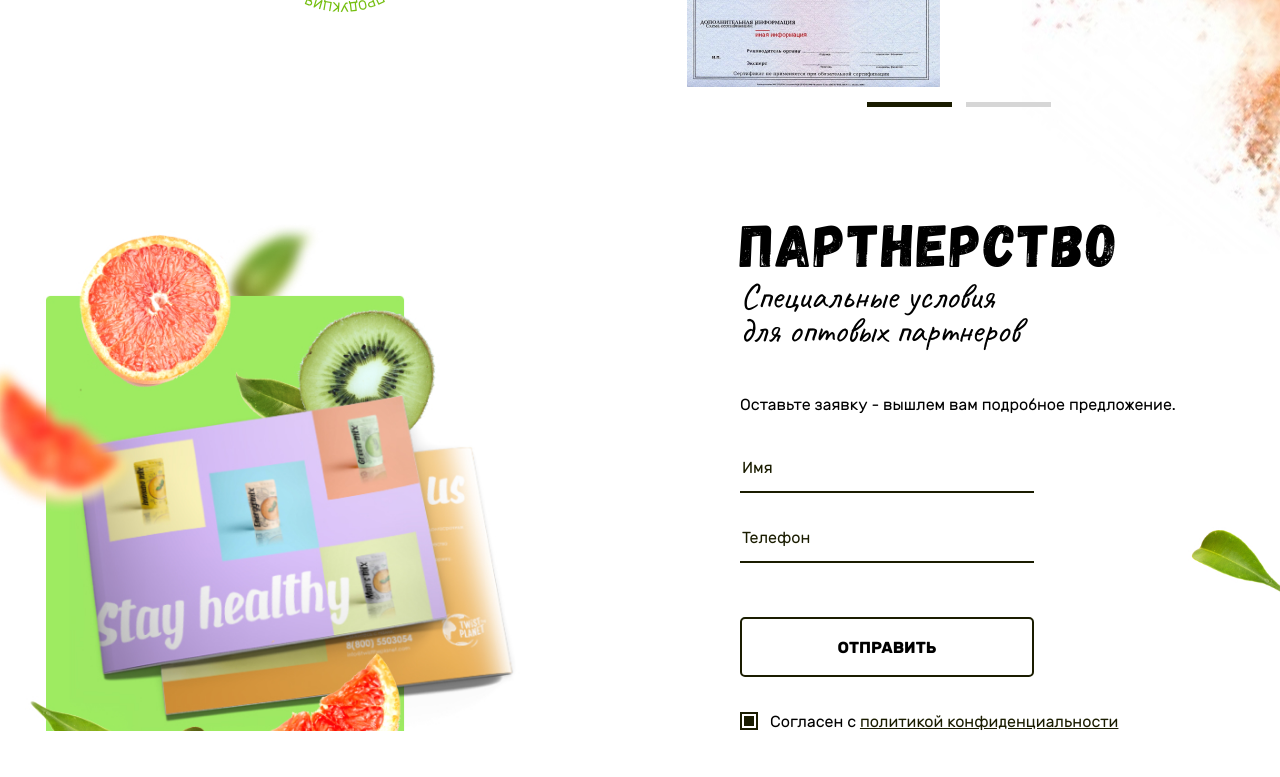
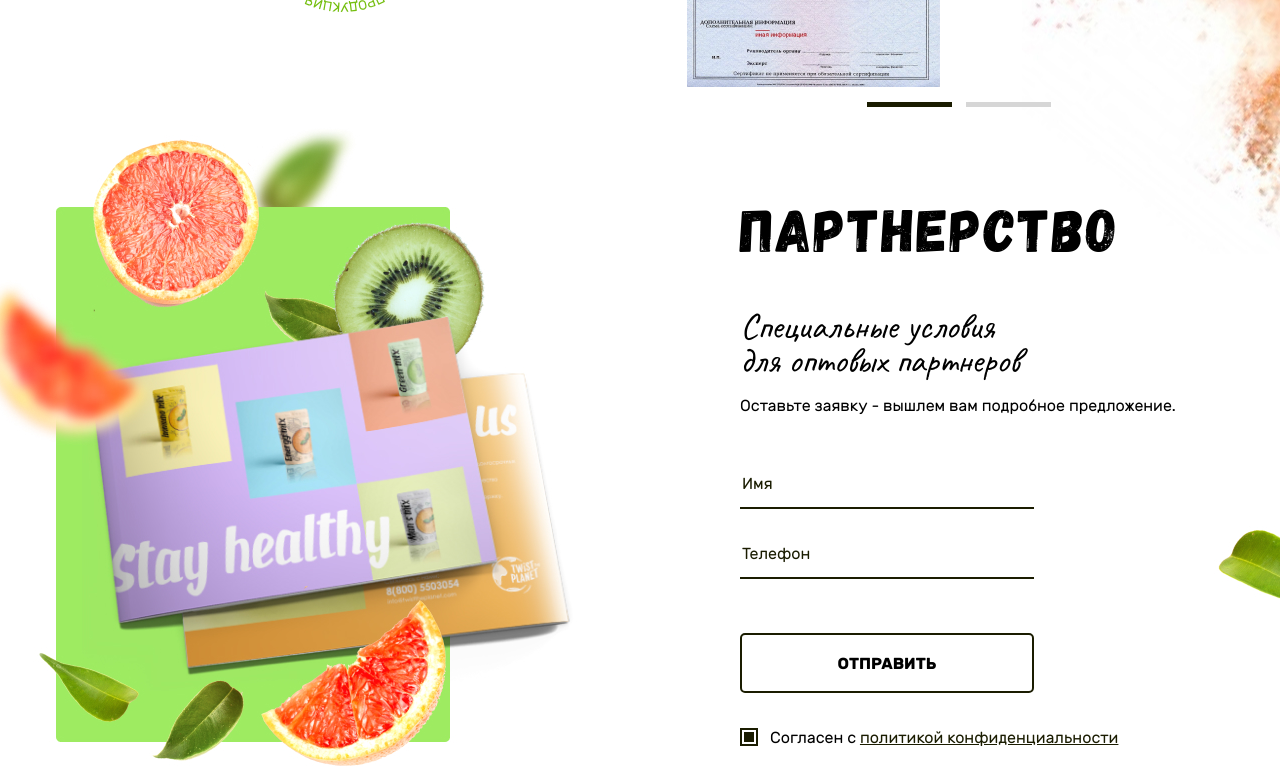
Before and after one commit to mynamedaze/twist, a website: page index.html in a window 1280 px wide. Shown: the part 4028-4805 px from the top of the page. Before the commit the page ends 4759 px from the top, so only its background shows below. Drawn offline with Linux system fonts and the light colour scheme.

Commit message:
доделал верстку блока партнеров

```diff
--- a/sass/blocks/partners.scss
+++ b/sass/blocks/partners.scss
@@ -5,39 +5,54 @@
   @media #{$max-mobile-width} {
     display: none;
   }
+  @media #{$min-tablet-width} {
+    padding-top: 20px;
+    padding-bottom: 20px;
+  }
+  @media #{$min-desktop-width} {
+    padding-top: 30px;
+    padding-bottom: 30px;
+  }
   .partners__wrapper {
     position: relative;
     &::before {
       @media #{$min-tablet-width} {
         position: absolute;
         content: "";
-        top: 0;
         background-repeat: no-repeat;
         background-position: center;
         background-size: contain;
-        left: 0;
-        width: 50%;
-        height: 500px;
+        width: 60%;
+        height: 600px;
         background-image: url("/wp-content/themes/twist/img/partners__bg--desktop.jpg");
         left: -70px;
+        top: -68px;
       }
       @media #{$min-desktop-width} {
+        width: 649px;
         height: 706px;
         left: -105px;
+        top: -97px;
       }
     }
     &::after {
       @media #{$min-tablet-width} {
         position: absolute;
         content: "";
-        right: -60px;
-        bottom: 120px;
+        right: -93px;
+        bottom: 70px;
         width: 103px;
         height: 96px;
         background-repeat: no-repeat;
         background-position: center;
         background-size: contain;
         background-image: url("/wp-content/themes/twist/img/partners__leaf.jpg");
+      }
+      @media #{$min-desktop-width} {
+        width: 148px;
+        height: 137px;
+        right: -130px;
+        bottom: 100px;
       }
     }
   }
@@ -49,11 +64,9 @@
       width: 343px;
       margin-left: auto;
       margin-right: 0;
-      padding-top: 31.5px;
     }
     @media #{$min-desktop-width} {
       width: 490px;
-      padding-top: 45px;
     }
   }
   .partners__title {
@@ -68,9 +81,10 @@
     @media #{$min-tablet-width} {
       font-size: 25px;
       line-height: 23px;
+      margin-top: 31px;
     }
     @media #{$min-desktop-width} {
-      margin-bottom: 45px;
+      margin-top: 45px;
       font-size: 36px;
       line-height: 34px;
     }
@@ -82,17 +96,12 @@
     }
   }
   .partners__inputs-container {
-    @media #{$max-mobile-width} {
-      max-width: 296px;
-      @include centers;
-      margin-top: 20px;
-    }
     @media #{$min-tablet-width} {
       width: 294px;
-      margin-top: 17.5px;
+      margin-top: 28px;
     }
     @media #{$min-desktop-width} {
-      margin-top: 25px;
+      margin-top: 40px;
     }
   }
   .partners__input,
```
Also changed, not shown: css/style.css.
